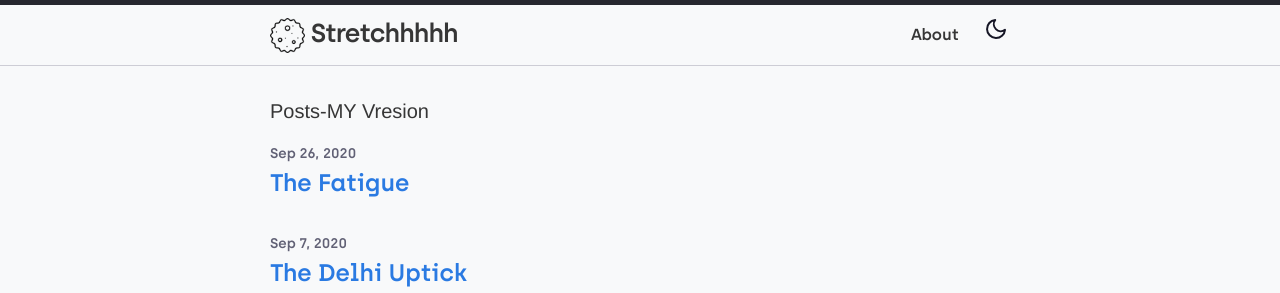
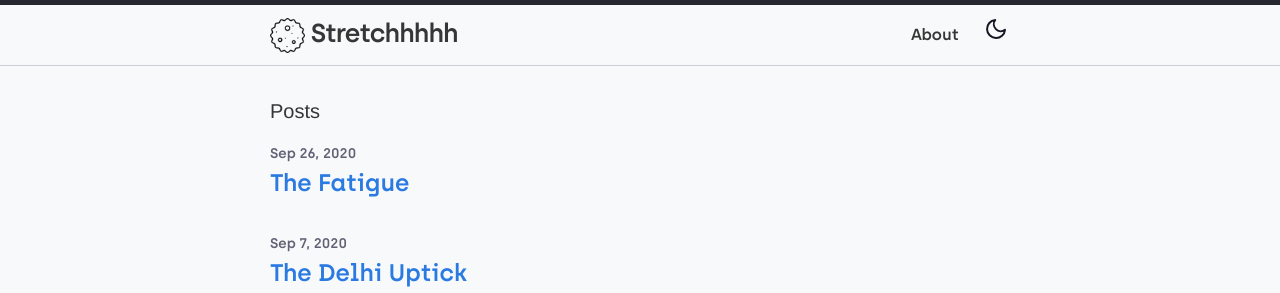
Before and after one commit to covid19india/blog, a Jekyll site: the page built from index.html, in a window 1280 px wide. Shown: the top 293 px of the page. Built offline with Jekyll 4.4.1, drawn with Linux system fonts in a browser that asks for light colours.

Commit message:
fixed a minorbug

```diff
--- a/index.html
+++ b/index.html
@@ -4,7 +4,7 @@
 
 <div class="home">
 
-  <h1 class="page-heading">Posts-MY Vresion</h1>
+  <h1 class="page-heading">Posts</h1>
 
   <ul class="post-list">
     {% for post in site.posts %}
```
